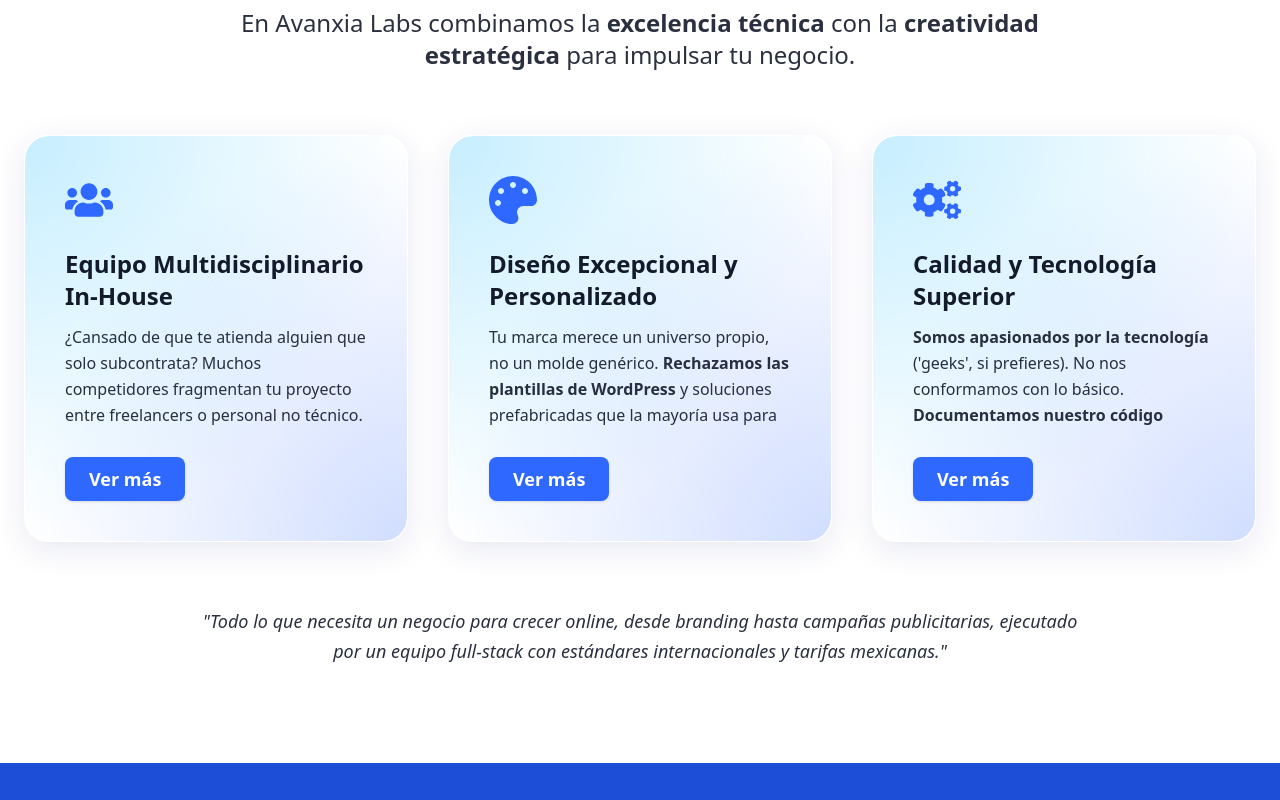
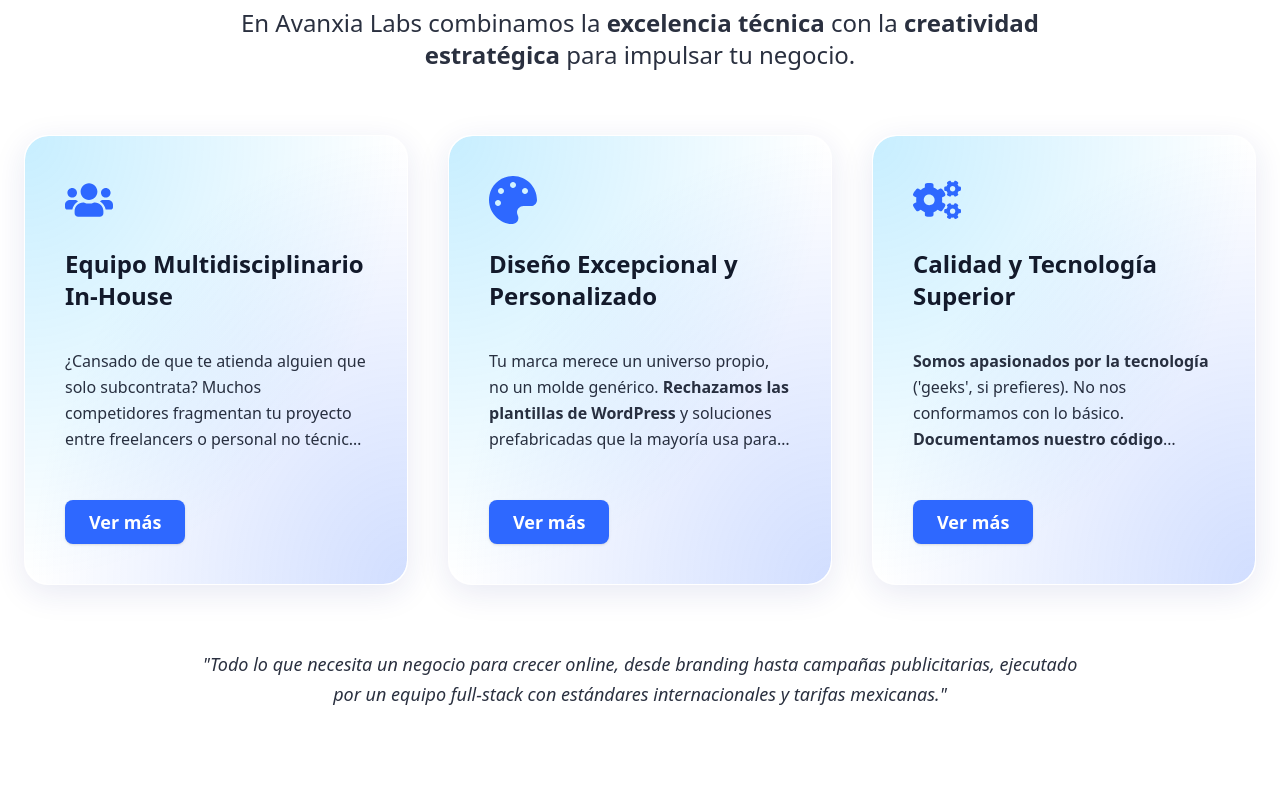
Before and after one commit to Avanxia-Labs/avanxia, a React (Vite) app: page / in a window 1280 px wide. Shown: the part 940-1740 px from the top of the page. Built offline with nearby package versions, Linux system fonts and the light colour scheme.

Commit message:
Cards se expanden individualmente

```diff
--- a/src/components/ValueProposition.tsx
+++ b/src/components/ValueProposition.tsx
@@ -6,7 +6,7 @@ import {
 import { IconType } from "react-icons";
 import { useSectionUnderlineOnView } from "../hooks/use-section-underline";
 import { useGlassCardActiveOnView } from "../hooks/use-section-underline";
-import { useState, useRef, useLayoutEffect } from "react";
+import { useState, useRef } from "react";
 import { Button } from "./ui/button";
 // import { cn } from "@/lib/utils";
 
@@ -49,82 +49,43 @@ const points: Point[] = [
   },
 ];
 
-/* --------- CARD ---------------------------------------------------------*/
-const Card = ({ p }: { p: Point }) => {
+/* --------- CARD WRAPPER -------------------------------------------------*/
+const CardWrapper = ({ p }: { p: Point; index?: number }) => {
+  // Track if this specific card is expanded
+  const [isExpanded, setIsExpanded] = useState(false);
+
+  // Reference to measure the card content
+  const contentRef = useRef<HTMLDivElement>(null);
+
+  // Toggle expanded state for this card only
+  const toggleExpanded = () => {
+    setIsExpanded(!isExpanded);
+  };
+
+  // Apply glass card effect
   const glassRef = useGlassCardActiveOnView<HTMLDivElement>();
 
-  const [hasOverflow, setHasOverflow] = useState(false); // no cambia al expandir
-  const [isExpanded, setIsExpanded]   = useState(false);
-
-  const textRef = useRef<HTMLDivElement>(null);
-
-const [, setMaxHeight] = useState<string | undefined>(`calc(4 * 1.7em)`);
-  const [clampOn,    setClampOn]     = useState(true);
-
-  const lineClamp     = 4;
-  const TRANSITION_MS = 500;
-
-  /* ── Detecta overflow SOLO la 1ª vez ───────────────────────────── */
-  useLayoutEffect(() => {
-    const el = textRef.current;
-    if (!el) return;
-
-    // si ya detectamos overflow, no hace falta volver a medir
-    if (!hasOverflow && el.scrollHeight > el.clientHeight + 2) {
-      setHasOverflow(true);
-    }
-  }, [hasOverflow]);      // se ejecuta 1 vez (hasOverflow comienza en false)
-
-  /* ── Aplica / quita line‑clamp y recalcula cuando cambia estado ── */
-  useLayoutEffect(() => {
-    const el = textRef.current;
-    if (!el) return;
-
-    const needsClamp = !isExpanded && clampOn;
-    el.classList.toggle(`line-clamp-${lineClamp}`, needsClamp);
-
-    /*  Animar altura --------------------------------------------------- */
-    if (isExpanded) {
-      setClampOn(false);
-      setMaxHeight(el.scrollHeight + 'px');
-    } else {
-      setClampOn(false);
-      setMaxHeight(el.scrollHeight + 'px');  // altura actual
-      void el.offsetHeight;                  // re‑flow
-      setTimeout(() => {
-        setMaxHeight('calc(4 * 1.7em)');
-        setTimeout(() => setClampOn(true), TRANSITION_MS);
-      }, 30);
-    }
-  }, [isExpanded, p.paragraph, clampOn]);             // se repite si cambian
-
-  const toggle = () => setIsExpanded(!isExpanded);
-
   return (
+    <div className="relative min-h-[450px]">
+      {/* Fixed height container - all cards look the same height */}
+      {!isExpanded && (
         <div
           ref={glassRef}
-className="glass-panel relative w-full min-h-[400px] p-8 md:p-10 flex flex-col"  >
-    {/* icono y título */}
+          className="glass-panel w-full p-8 md:p-10 flex flex-col min-h-[450px]"
+        >
+          {/* Card header content */}
+          <div className="mb-6">
             <IconWrapper
               icon={p.icon}
               className="text-4xl md:text-5xl mb-5 md:mb-6 text-primary relative z-10"
             />
             <h3 className="mb-3 text-xl md:text-2xl relative z-10">{p.title}</h3>
+          </div>
 
-    {/* texto truncable */}
+          {/* Text content - truncated to 4 lines */}
           <div
-      ref={textRef}
-className="opacity-90 leading-relaxed relative z-10"
-style={{
-  height: isExpanded ? 'auto' : 'calc(4 * 1.7em)',
-  overflow: 'hidden',
-  transition: 'height 0.4s ease',
-  width: '100%',
-  wordBreak: 'break-word',
-}}
-
-
-
+            ref={contentRef}
+            className="opacity-90 leading-relaxed line-clamp-4"
           >
             <span
               className="break-words"
@@ -132,19 +93,50 @@ style={{
             />
           </div>
 
-    {/* botón fijo, sólo si alguna vez hubo overflow */}
-    {hasOverflow && (
-<div className="mt-6 z-10">
+          {/* Button container - always at same position for all cards */}
+          <div className="absolute bottom-8 md:bottom-10 left-8 md:left-10 right-8 md:right-10 z-10">
             <Button
               size="tight"
               className="px-6 py-2 rounded-lg shadow w-full sm:w-auto
                      bg-primary text-white font-semibold
                      hover:bg-primary/90 transition-colors"
-  onClick={toggle}
+              onClick={toggleExpanded}
             >
-  {isExpanded ? 'Ver menos' : 'Ver más'}
+              Ver más
             </Button>
+          </div>
+        </div>
+      )}
 
+      {/* Expanded card - completely replaces the default card when expanded */}
+      {isExpanded && (
+        <div className="glass-panel w-full p-8 md:p-10 flex flex-col rounded-xl shadow-lg">
+          <div className="mb-6">
+            <IconWrapper
+              icon={p.icon}
+              className="text-4xl md:text-5xl mb-5 md:mb-6 text-primary relative z-10"
+            />
+            <h3 className="mb-3 text-xl md:text-2xl relative z-10">{p.title}</h3>
+          </div>
+
+          <div className="opacity-90 leading-relaxed mb-6">
+            <span
+              className="break-words"
+              dangerouslySetInnerHTML={{ __html: p.paragraph }}
+            />
+          </div>
+
+          <div className="mt-auto pt-4">
+            <Button
+              size="tight"
+              className="px-6 py-2 rounded-lg shadow w-full sm:w-auto
+                     bg-primary text-white font-semibold
+                     hover:bg-primary/90 transition-colors"
+              onClick={toggleExpanded}
+            >
+              Ver menos
+            </Button>
+          </div>
         </div>
       )}
     </div>
@@ -170,9 +162,11 @@ const ValueProposition = () => {
         </p>
 
         {/* Grid Layout */}
-<div className="grid grid-cols-1 md:grid-cols-3 gap-8 md:gap-10 items-stretch w-full">
+        <div className="grid grid-cols-1 md:grid-cols-3 gap-8 md:gap-10 w-full">
           {points.map((p, i) => (
-            <Card key={i} p={p} />
+            <div key={i} className="relative z-0">
+              <CardWrapper p={p} index={i} />
+            </div>
           ))}
         </div>
 
```
Lines whose indentation alone changed are shown as unchanged.
